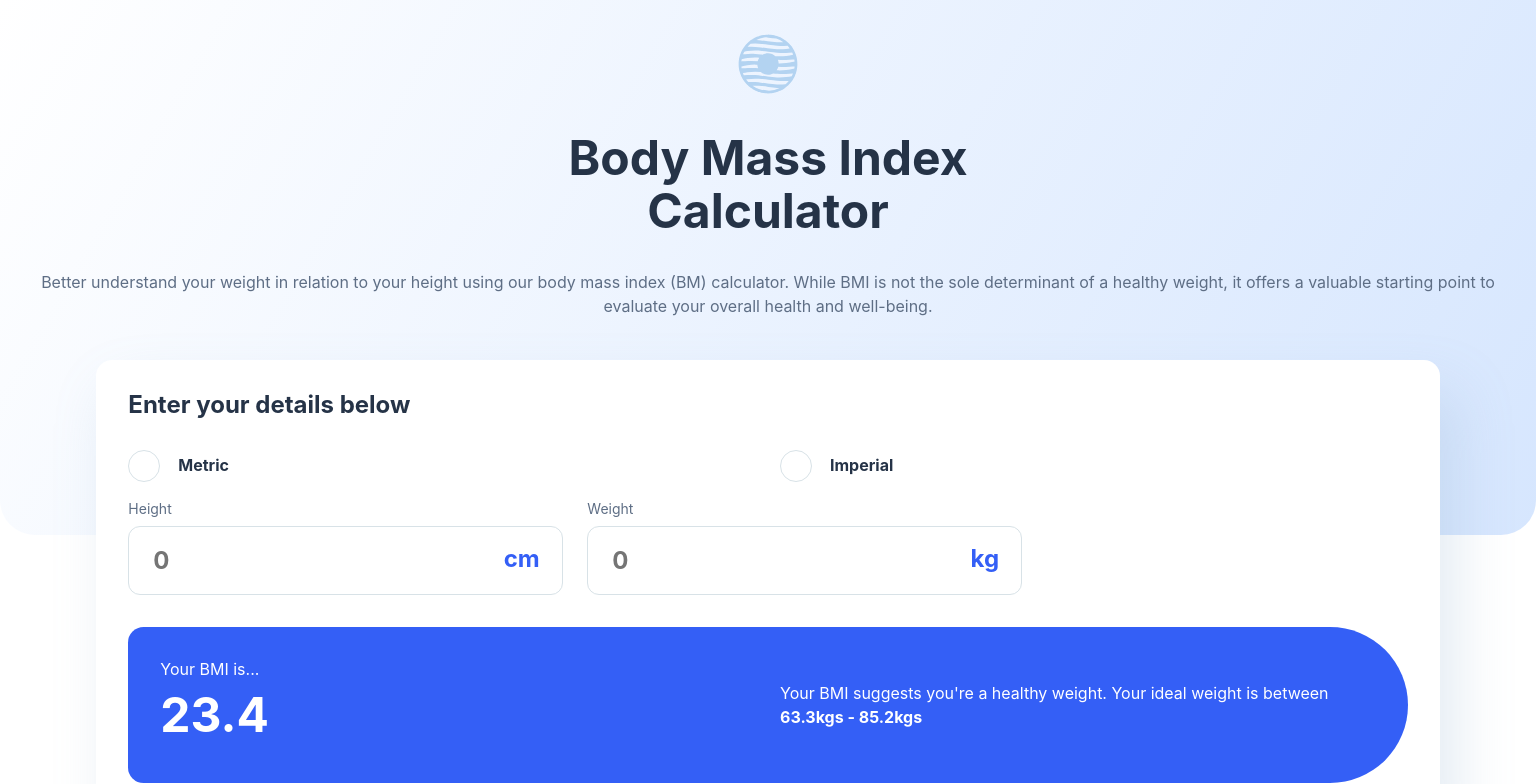
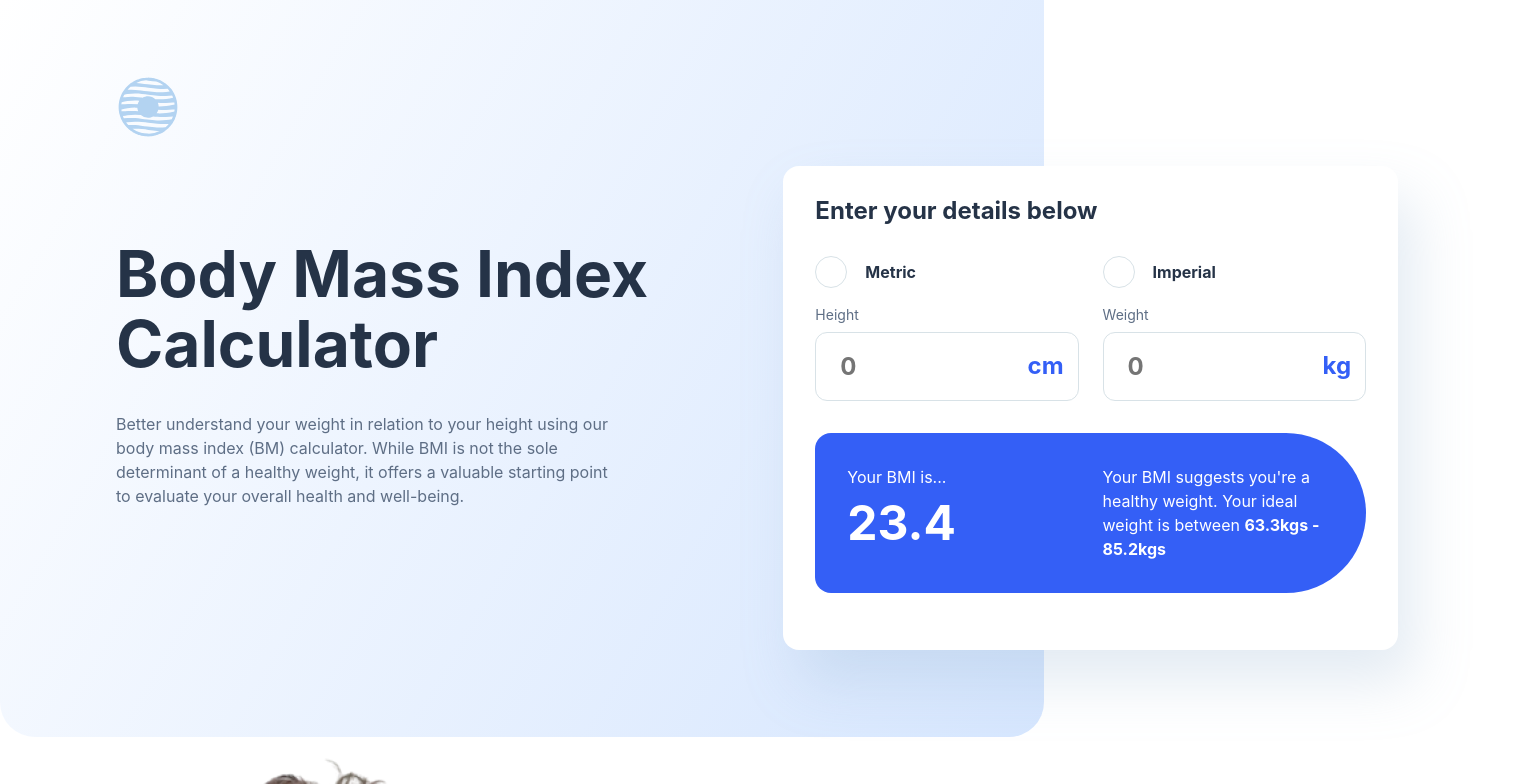
Before and after one commit to surrealgee/bmi-calculator, a website built with webpack: page src/index.html in a window 1536 px wide. Shown: the top 784 px of the page. Built offline with nearby package versions, Linux system fonts and the light colour scheme.

Commit message:
Style top section for desktop

```diff
--- a/src/style.css
+++ b/src/style.css
@@ -352,3 +352,36 @@ input[type="radio"]:checked::before {
     left: 50%;
   }
 }
+
+@media screen and (min-width: 1440px) {
+  .top {
+    display: flex;
+    position: relative;
+  }
+
+  .top .content {
+    padding: 4.68em 7.25em 12.5em;
+    text-align: start;
+    min-width: 68%;
+    min-height: 737px;
+  }
+
+  h1 {
+    font-size: 4rem;
+    margin-inline-start: 0;
+    margin-block-start: 1.5em;
+  }
+
+  .content p {
+    max-width: 50ch;
+  }
+
+  .calc-box {
+    margin: 0;
+    width: 40%;
+    min-height: 484px;
+    position: absolute;
+    left: 51%;
+    top: 166px;
+  }
+}
```
